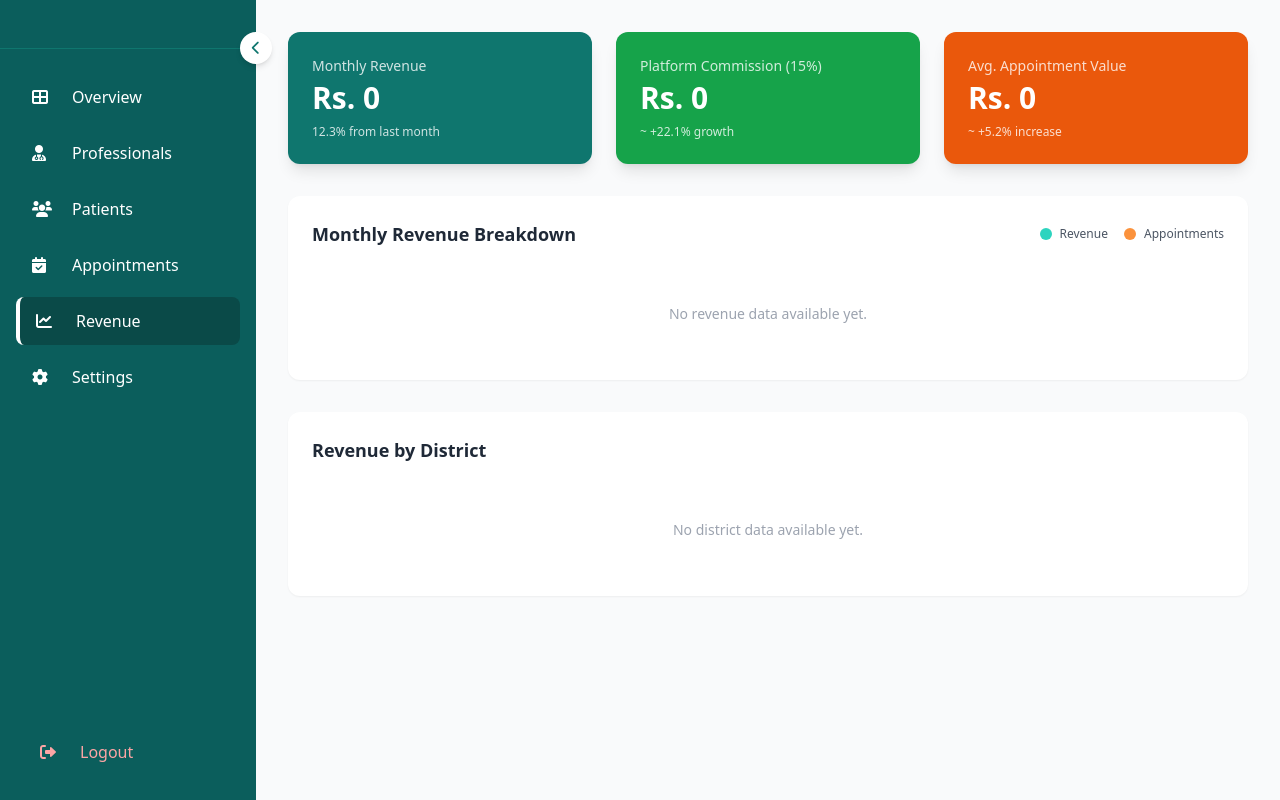
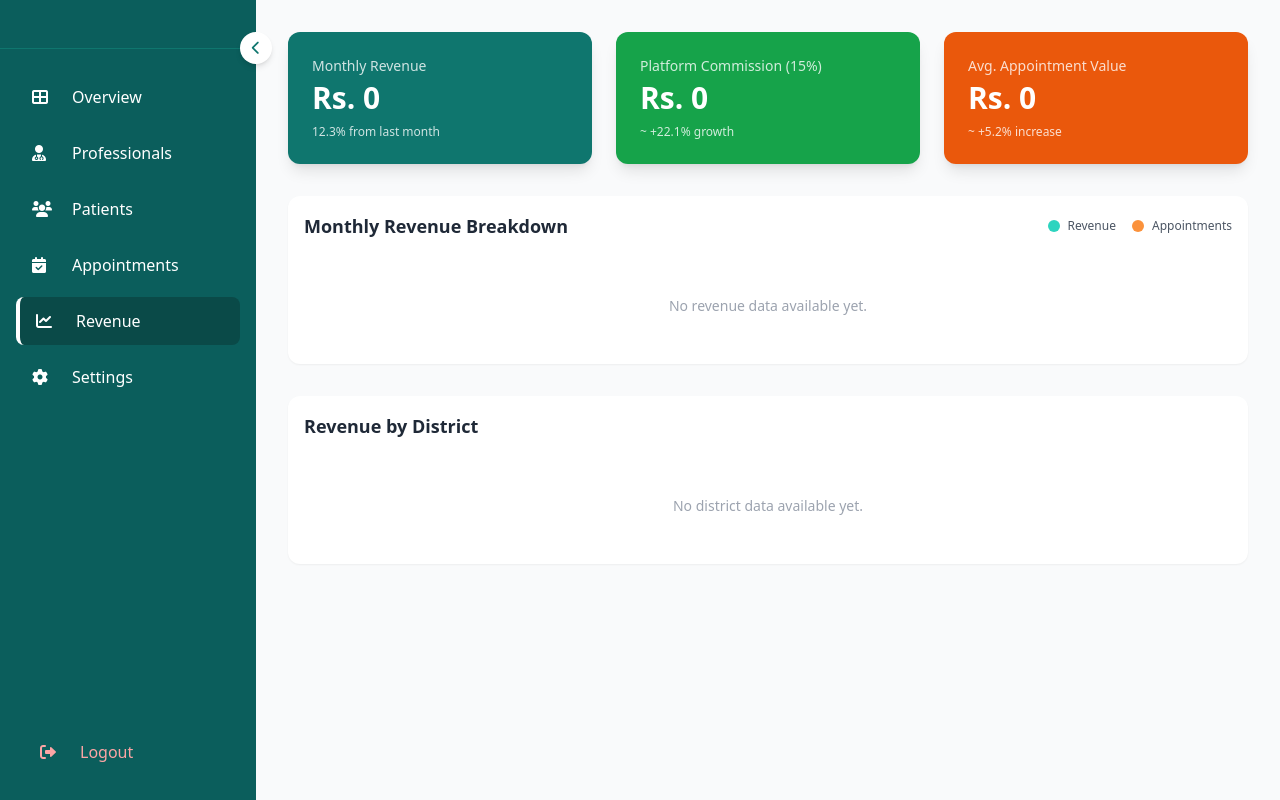
Before and after one commit to AMNA-RISHVI/CareNest_Home-Healthcare-Platform, a Django app: page /adminpanel/revenue/ in a window 1280 px wide. Run offline with Django 5.2, Linux system fonts and the light colour scheme; data that the repository does not hold is empty; some libraries are stand-ins or nearby versions.

Commit message:
Update revenue.html

```diff
--- a/adminpanel/templates/adminpanel/revenue.html
+++ b/adminpanel/templates/adminpanel/revenue.html
@@ -1,7 +1,7 @@
 {% extends 'adminpanel/base.html' %}
 {% block content %}
 <!-- TOP 3 CARDS -->
-<div class="grid grid-cols-3 gap-6 mb-8">
+<div class="grid grid-cols-1 sm:grid-cols-3 gap-6 mb-8">
     <!-- Monthly Revenue -->
     <div class="bg-[#0f766e] text-white rounded-xl p-6 shadow-lg">
         <div class="text-sm opacity-80">Monthly Revenue</div>
@@ -23,7 +23,7 @@
 </div>
 
 <!-- MONTHLY REVENUE BREAKDOWN (Mockup Revenue 2) -->
-<div class="bg-white rounded-xl p-6 shadow-sm mb-8">
+<div class="bg-white rounded-xl p-4 shadow-sm mb-8">
     <div class="flex justify-between items-center mb-6">
         <h3 class="font-semibold text-lg text-gray-800">Monthly Revenue Breakdown</h3>
         <div class="flex gap-4 text-xs text-gray-600">
@@ -58,9 +58,9 @@
 </div>
 
 <!-- REVENUE BY DISTRICT (Mockup Revenue 1) -->
-<div class="bg-white rounded-xl p-6 shadow-sm">
+<div class="bg-white rounded-xl p-4 shadow-sm">
     <h3 class="font-semibold text-lg mb-6 text-gray-800">Revenue by District</h3>
-    <div class="grid grid-cols-4 gap-4">
+    <div class="grid grid-cols-2 sm:grid-cols-4 gap-4">
         {% for dist in district_data %}
         <div class="flex flex-col items-center p-4 bg-gray-50 rounded-xl border border-gray-100">
             <!-- Colored Icon Square -->
```
